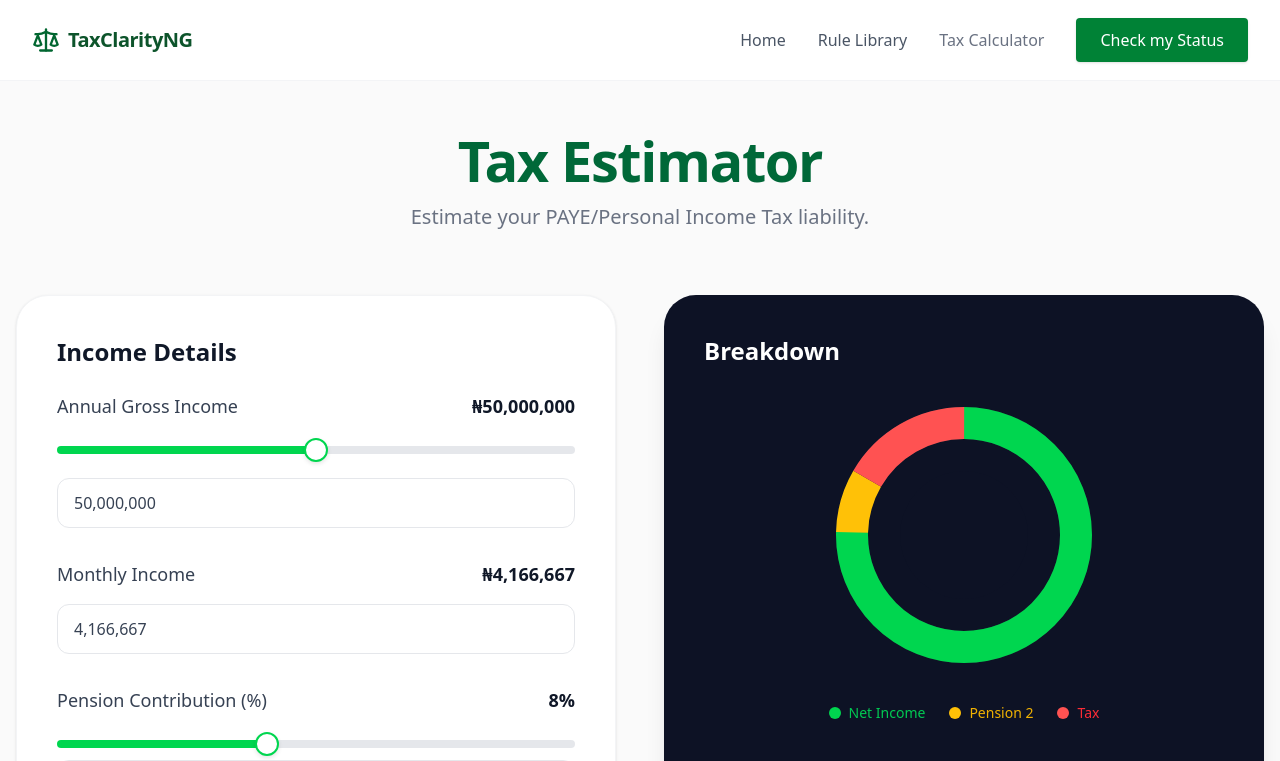
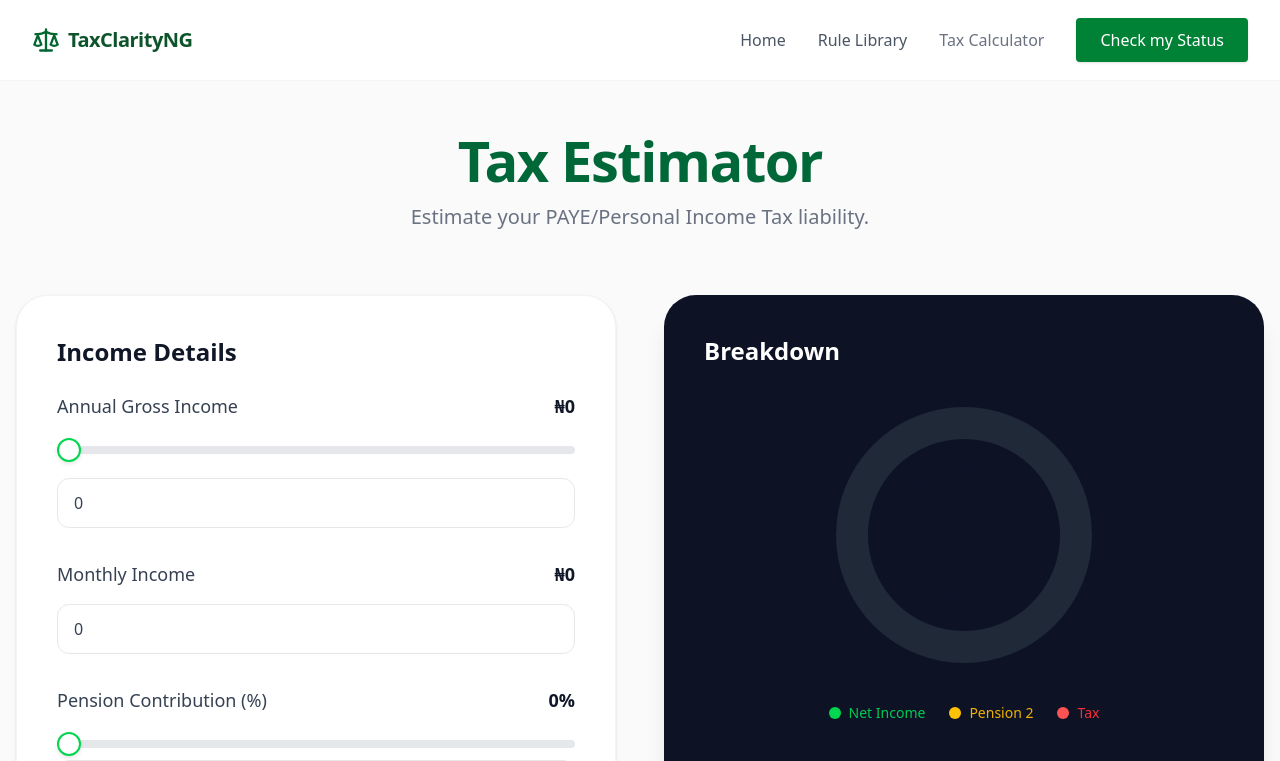
Before and after one commit to Apex-Shippers/Tax-Clarity-NG, a React (Vite) app: page /tax-calculator in a window 1280 px wide. Shown: the top 761 px of the page. Built offline with nearby package versions, Linux system fonts and the light colour scheme.

Commit message:
Update default tax calculator value

```diff
--- a/src/routes/taxCalculator.tsx
+++ b/src/routes/taxCalculator.tsx
@@ -20,8 +20,8 @@ const formatNumberInput = (num: number) => {
 
 export default function TaxCalculator() {
   // State
-  const [grossIncome, setGrossIncome] = useState<number>(50000000);
-  const [pensionRate, setPensionRate] = useState<number>(8); // Default 8%
+  const [grossIncome, setGrossIncome] = useState<number>(0);
+  const [pensionRate, setPensionRate] = useState<number>(0); // Default 0%
 
   // Load from localStorage on mount
   useEffect(() => {
@@ -42,8 +42,8 @@ export default function TaxCalculator() {
 
   // Reset function
   const handleReset = () => {
-    setGrossIncome(50000000);
-    setPensionRate(8);
+    setGrossIncome(0);
+    setPensionRate(0);
     localStorage.removeItem('grossIncome');
     localStorage.removeItem('pensionRate');
     localStorage.removeItem('taxCalculations');
```
